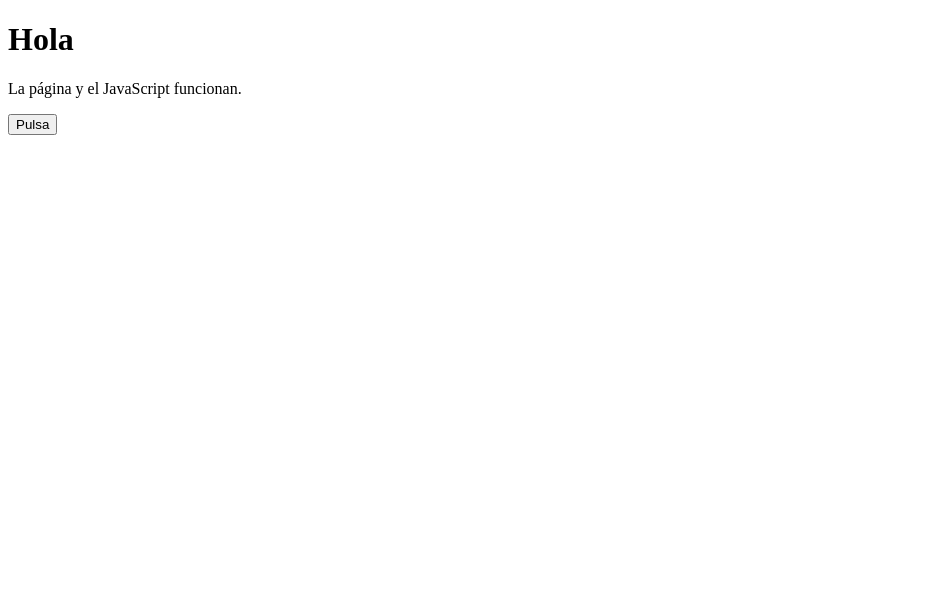
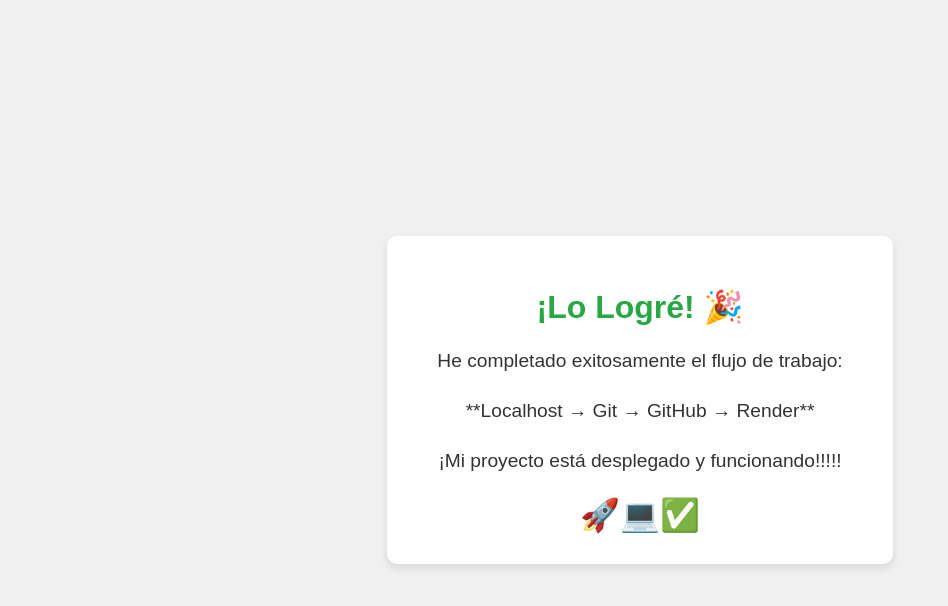
Before and after one commit to alceballos-web/10x-ejemplo, a website: page index.html in a window 1280 px wide. Shown: the whole page, without its empty margins (0-948 px from the left). Drawn offline with Linux system fonts and the light colour scheme.

Commit message:
Actualizado index.html con el mensaje de éxito del despliegue

```diff
--- a/index.html
+++ b/index.html
@@ -1,20 +1,55 @@
 <!DOCTYPE html>
 <html lang="es">
 <head>
-  <meta charset="UTF-8">
-  <meta name="viewport" content="width=device-width, initial-scale=1.0">
-  <title>Servidor básico</title>
+    <meta charset="UTF-8">
+    <meta name="viewport" content="width=device-width, initial-scale=1.0">
+    <title>¡Éxito en el Despliegue!</title>
+    <style>
+        body {
+            font-family: 'Arial', sans-serif;
+            display: flex;
+            justify-content: center;
+            align-items: center;
+            min-height: 100vh;
+            margin: 0;
+            background-color: #f0f0f0;
+            color: #333;
+            text-align: center;
+        }
+        .container {
+            background-color: #ffffff;
+            padding: 30px 50px;
+            border-radius: 10px;
+            box-shadow: 0 4px 8px rgba(0, 0, 0, 0.1);
+            max-width: 600px;
+        }
+        h1 {
+            color: #28a745; /* Un verde de éxito */
+            margin-bottom: 20px;
+        }
+        p {
+            font-size: 1.2em;
+            line-height: 1.6;
+        }
+        .emoji {
+            font-size: 2em;
+            margin-top: 15px;
+        }
+    </style>
 </head>
 <body>
-  <h1>Hola</h1>
-  <p id="msg">Cargando…</p>
-  <button type="button" id="btn">Pulsa</button>
-
-  <script>
-    document.getElementById("msg").textContent = "La página y el JavaScript funcionan.";
-    document.getElementById("btn").addEventListener("click", function () {
-      alert("¡Hola desde JavaScript en el navegador!");
-    });
-  </script>
+    <div class="container">
+        <h1>¡Lo Logré! 🎉</h1>
+        <p>
+            He completado exitosamente el flujo de trabajo:
+        </p>
+        <p>
+            **Localhost &rarr; Git &rarr; GitHub &rarr; Render**
+        </p>
+        <p>
+            ¡Mi proyecto está desplegado y funcionando!!!!!
+        </p>
+        <div class="emoji">🚀💻✅</div>
+    </div>
 </body>
 </html>
```
